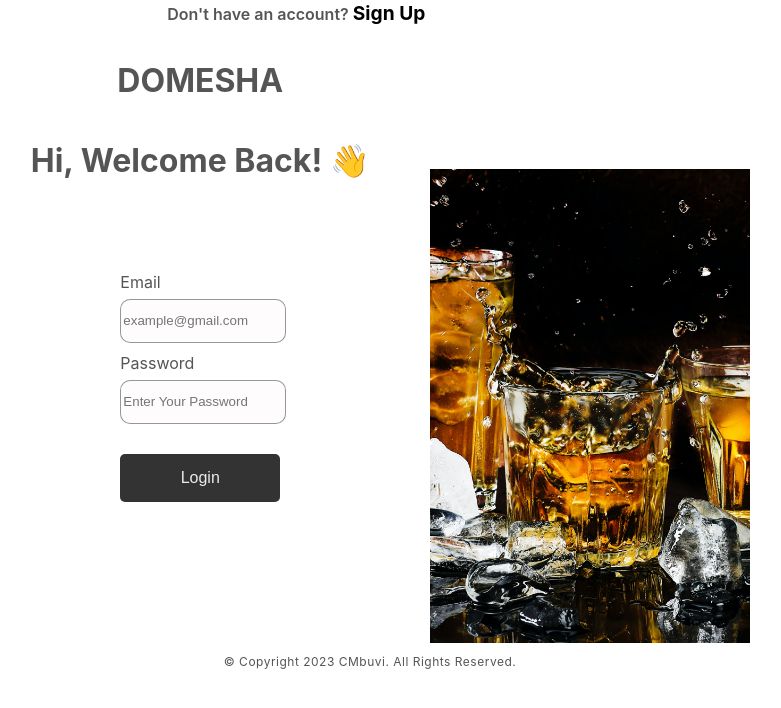
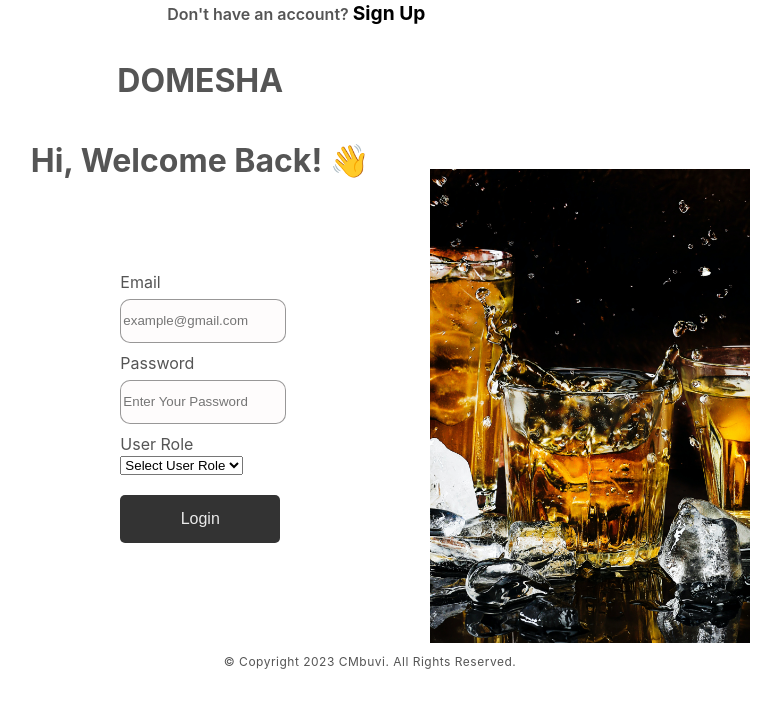
Before and after one commit to mueni5/pos-domesha, a React (Create React App) app: page /login in a window 1280 px wide. Shown: the top 708 px of the page, without its empty margins (270-1051 px from the left). Built offline with nearby package versions, Linux system fonts and the light colour scheme.

Commit message:
add list of all users

```diff
--- a/src/Components/LogIn.jsx
+++ b/src/Components/LogIn.jsx
@@ -1,4 +1,4 @@
-import React, {useState} from 'react';
+import React, { useState } from 'react';
 import './LogIn.css';
 import { NavLink, useNavigate } from 'react-router-dom';
 
@@ -7,17 +7,18 @@ function LogIn() {
   const [loginData, setLoginData] = useState({
     email: '',
     password: '',
-  })
+    role: '', // Added role in the login data
+  });
 
   const handleChange = (e) => {
-    setLoginData({...loginData, [e.target.name]: e.target.value})
+    setLoginData({ ...loginData, [e.target.name]: e.target.value });
   };
-
-  console.log(loginData);
 
   const handleSubmit = (e) => {
     e.preventDefault();
-    navigate('/')
+    // You can add logic here based on the selected role
+    // For now, it just navigates to the root '/'
+    navigate('/');
   };
 
   return (
@@ -28,7 +29,7 @@ function LogIn() {
         <form id="loginBox" onChange={handleChange} onSubmit={handleSubmit}>
           <label htmlFor="email" id="e-label">
             Email
-          </label><br/>
+          </label><br />
           <input
             type="email"
             name="email"
@@ -46,20 +47,36 @@ function LogIn() {
             id="input"
             required
           /><br />
+          <label htmlFor="role" id="role-label">
+            User Role
+          </label><br />
+          <select
+            name="role"
+            id="role"
+            onChange={handleChange}
+            value={loginData.role}
+            required
+          >
+            <option value="" disabled>Select User Role</option>
+            <option value="cashier">Cashier</option>
+            <option value="waiter">Waiter</option>
+            <option value="bartender">Bartender</option>
+            <option value="supervisor">Supervisor</option>
+            <option value="admin">Admin</option>
+          </select><br />
           <button
-           id='l-btn'
-           type='submit'
-           >
+            id='l-btn'
+            type='submit'
+          >
             Login
           </button>
         </form>
         <p id='l-account'>
-          Don't have an account? <NavLink to = "/signup">Sign Up</NavLink>
+          Don't have an account? <NavLink to="/signup">Sign Up</NavLink>
         </p>
       </div>
-      <img className='s-image' src="/on the rocks.png" alt="glass"/>
-        </div>
-
+      <img className='s-image' src="/on the rocks.png" alt="glass" />
+    </div>
   );
 }
 
```
